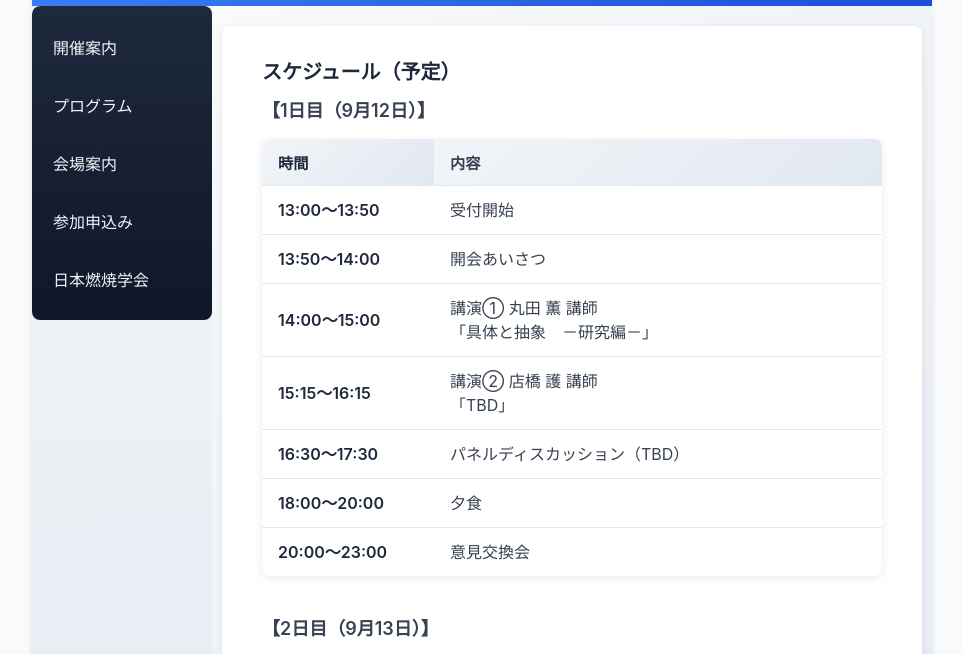
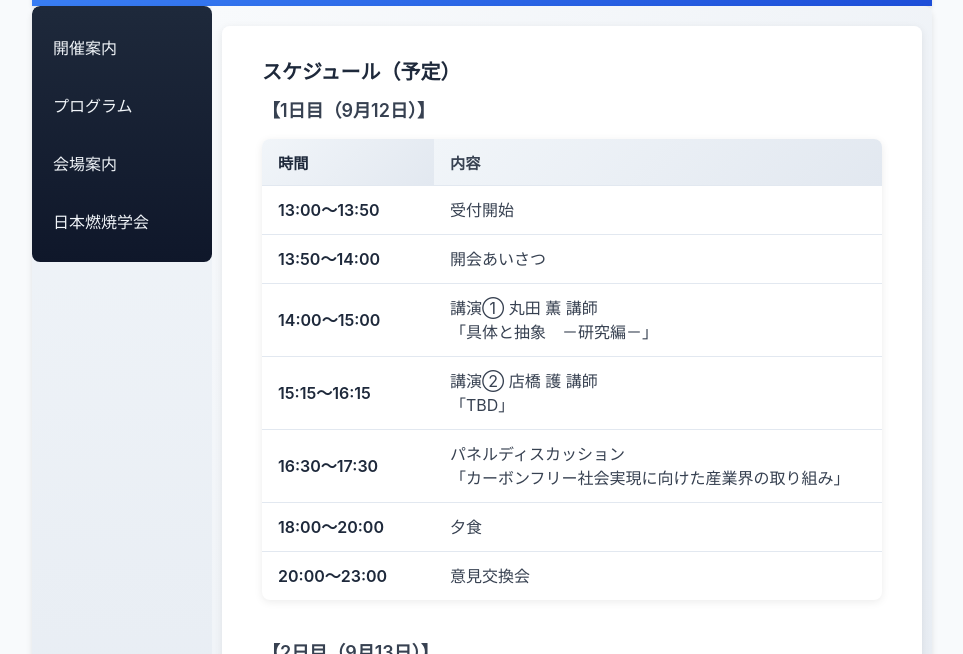
Before and after one commit to TohokuEdyn/2025_CombustionSummerrSchool_Japan, a plain HTML site: page program.html in a window 1280 px wide. Shown: the part 81-735 px from the top of the page, without its empty margins (158-1121 px from the left). Drawn offline with Linux system fonts and the light colour scheme.

Commit message:
Update registration.

```diff
--- a/program.html
+++ b/program.html
@@ -24,7 +24,7 @@
           <tr><td class="hpb-vmenu1-idle1"><a href="index.html" class="hpb-vmenu1-link1">開催案内</a></td></tr>
           <tr><td class="hpb-vmenu1-idle1"><a href="program.html" class="hpb-vmenu1-link1">プログラム</a></td>    </tr>
           <tr><td class="hpb-vmenu1-idle1"><a href="kaijo.html" class="hpb-vmenu1-link1">会場案内</a></td></tr>
-          <tr><td class="hpb-vmenu1-idle1"><a href="regist.html" class="hpb-vmenu1-link1">参加申込み</a></td></tr>
+          <!--<tr><td class="hpb-vmenu1-idle1"><a href="regist.html" class="hpb-vmenu1-link1">参加申込み</a></td></tr>-->
           <tr><td class="hpb-vmenu1-idle1"><a href="http://www.combustionsociety.jp/" class="hpb-vmenu1-link1">日本燃焼学会</a></td></tr>
           <tr><td class="hpb-vmenu1-head" height="1"> </td></tr>
         </tbody>
@@ -66,7 +66,7 @@
           </tr>
           <tr>
             <td class="time-col">16:30～17:30</td>
-            <td class="content-col">パネルディスカッション（TBD）</td>
+            <td class="content-col">パネルディスカッション <br>「カーボンフリー社会実現に向けた産業界の取り組み」</td>
           </tr>
           <tr>
             <td class="time-col">18:00～20:00</td>
```
Also changed, not shown: index.html (+6 -3 lines), kaijo.html (+1 -1 lines), regist.html (+3 -2 lines).
